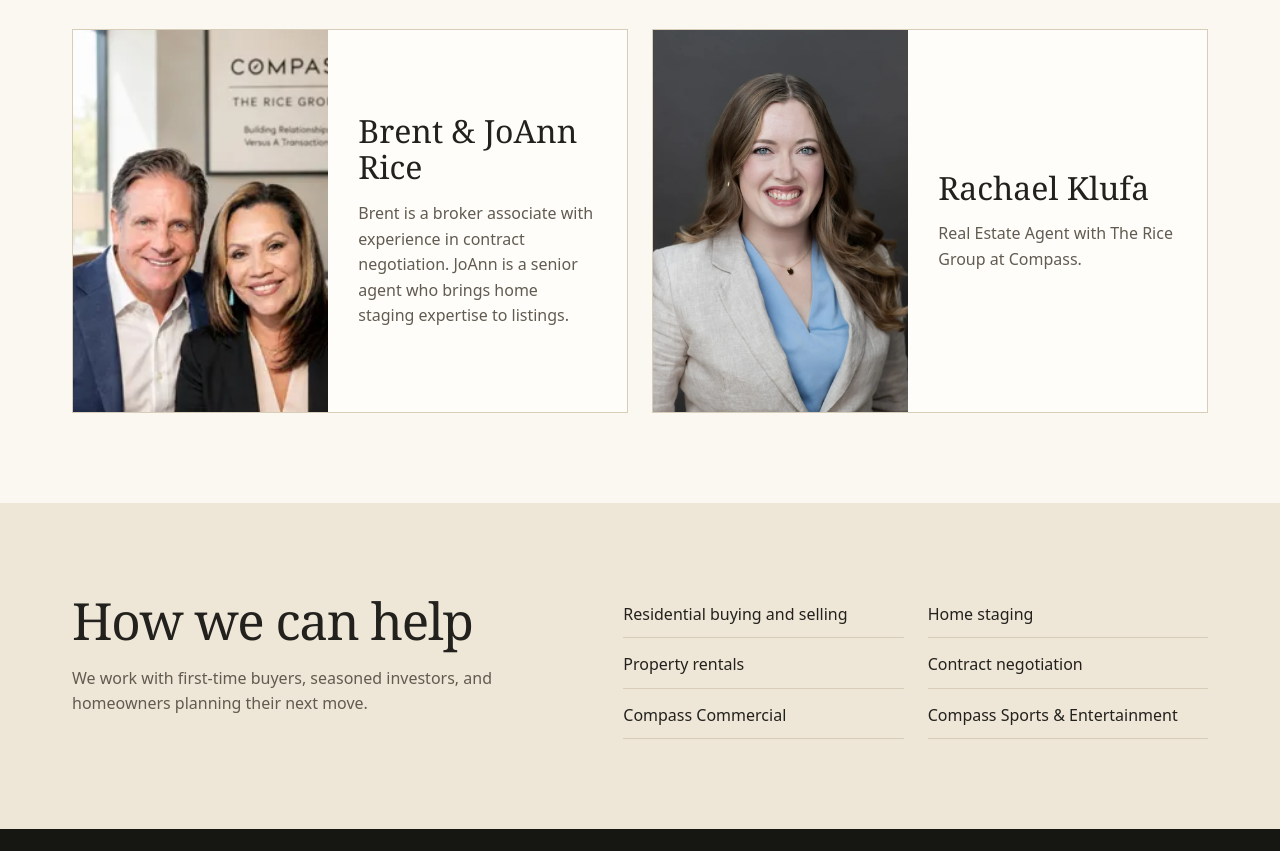
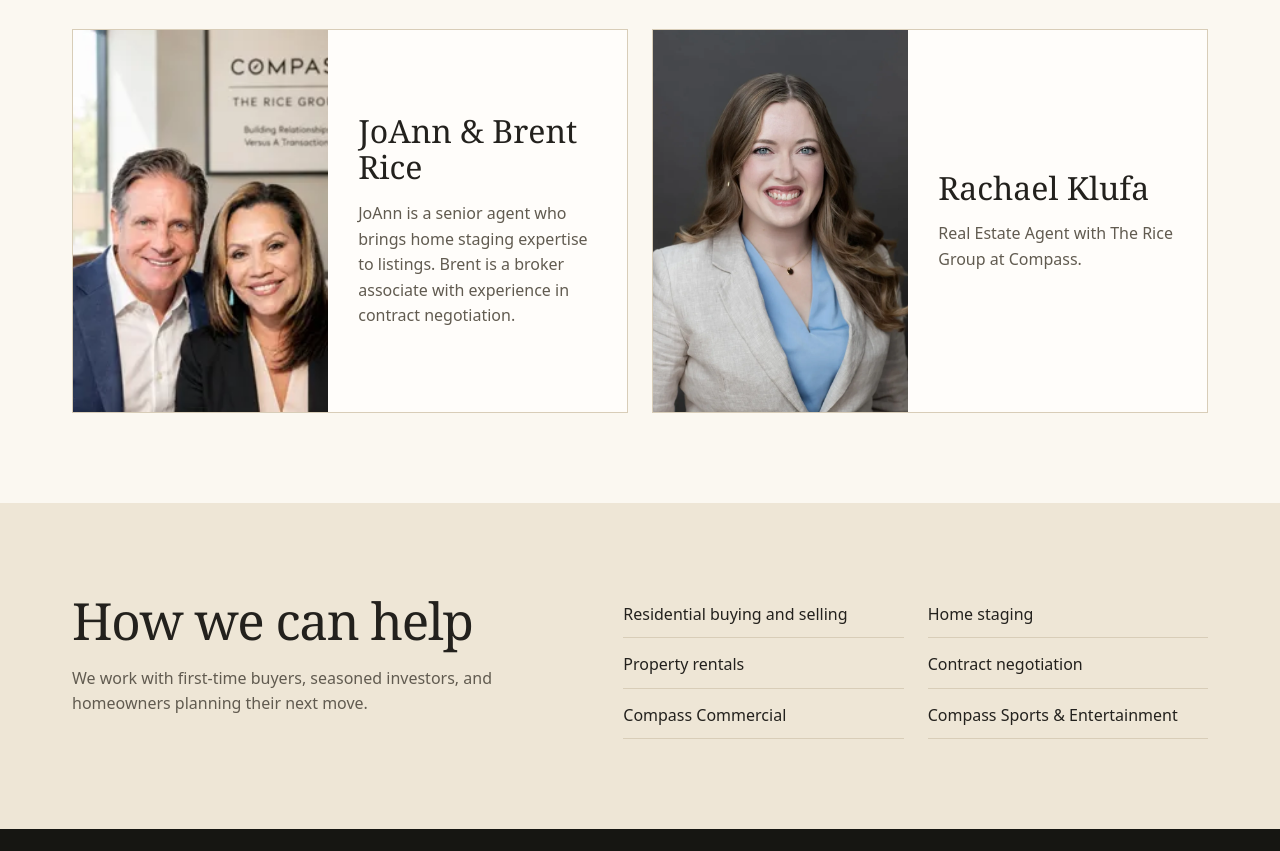
Before and after one commit to cgura/rice-group-inc, a plain HTML site: page index.html in a window 1280 px wide. Shown: the part 1057-1908 px from the top of the page. Drawn offline with Linux system fonts and the light colour scheme.

Commit message:
Put JoAnn first in the homepage team blurb

```diff
--- a/index.html
+++ b/index.html
@@ -45,8 +45,8 @@
         <article class="team-card">
           <img src="images/rice-group-team.png" width="300" height="300" alt="Brent and JoAnn Rice" loading="lazy">
           <div class="team-copy">
-            <h3>Brent &amp; JoAnn Rice</h3>
-            <p>Brent is a broker associate with experience in contract negotiation. JoAnn is a senior agent who brings home staging expertise to listings.</p>
+            <h3>JoAnn &amp; Brent Rice</h3>
+            <p>JoAnn is a senior agent who brings home staging expertise to listings. Brent is a broker associate with experience in contract negotiation.</p>
           </div>
         </article>
         <article class="team-card">
```
